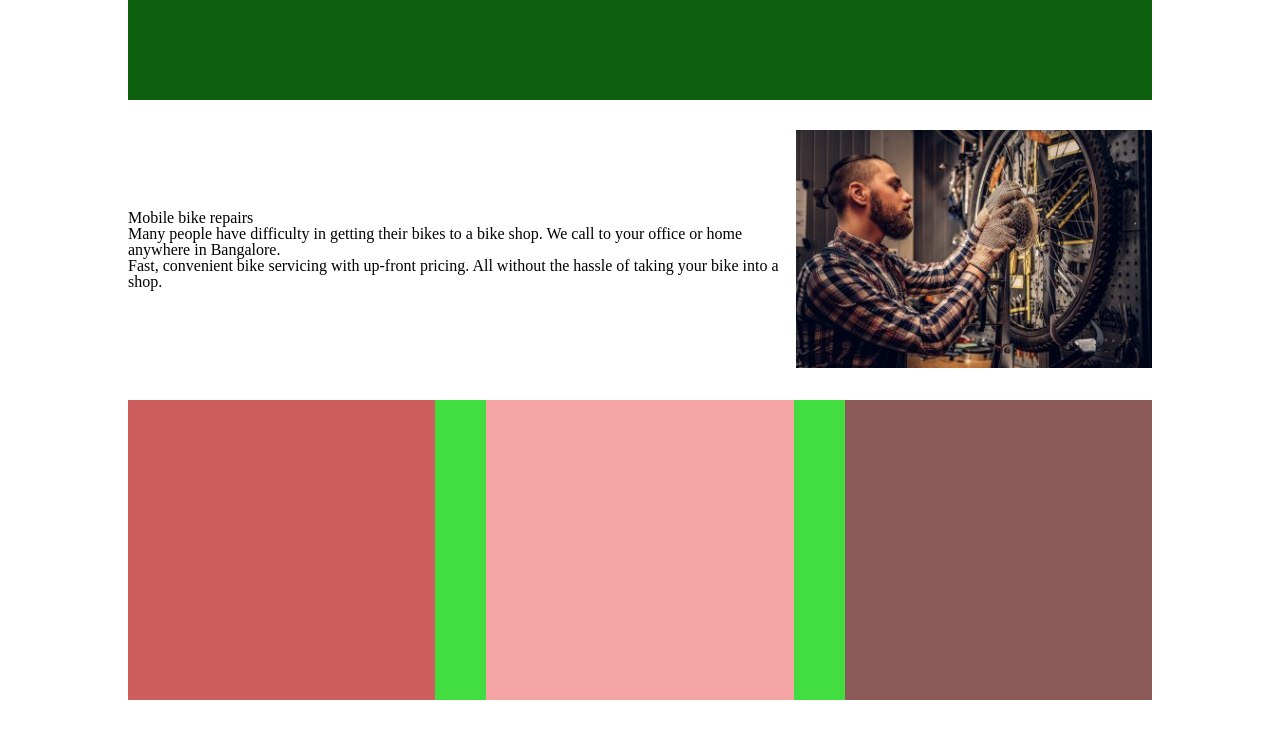
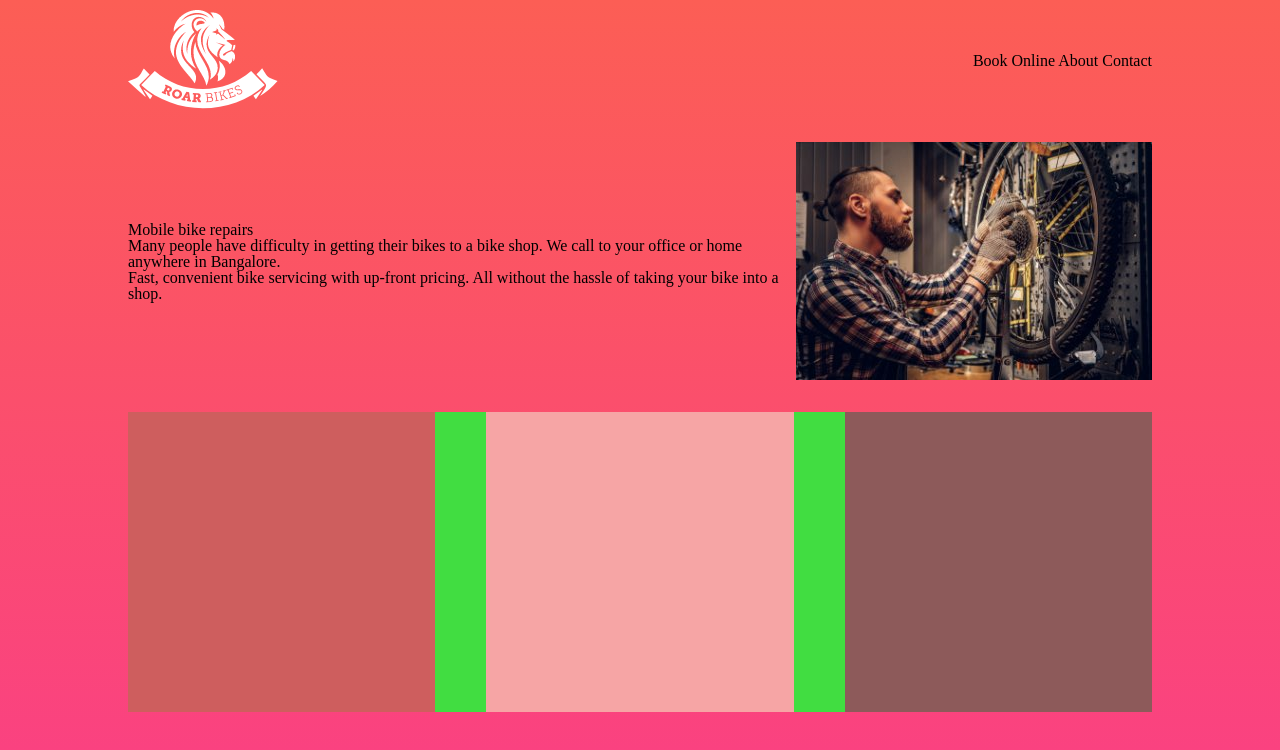
Before and after one commit to nandhirajan/html-css-bike-workshop-website, a plain HTML site: page index.html in a window 1280 px wide. Drawn offline with Linux system fonts and the light colour scheme.

Commit message:
Adding logo / formatting header / adding gradient background

```diff
--- a/index.html
+++ b/index.html
@@ -14,12 +14,21 @@
 
 <body>
     <div class="container">
-        <header></header>
+        <header>
+            <div class="logo">
+                <img src="images/bike-mechanic-logo.png" alt="Bike Mechanics Madurai">
+            </div>
+            <nav>
+                Book Online About Contact
+            </nav>
+        </header>
         <main>
             <div class="maincard1">
                 <h1>Mobile bike repairs</h1>
-                <p>Many people have difficulty in getting their bikes to a bike shop.  We call to your office or home anywhere in Bangalore.</p>
-                <p>Fast, convenient bike servicing with up-front pricing.  All without the hassle of taking your bike into a shop.</p>
+                <p>Many people have difficulty in getting their bikes to a bike shop. We call to your office or home
+                    anywhere in Bangalore.</p>
+                <p>Fast, convenient bike servicing with up-front pricing. All without the hassle of taking your bike
+                    into a shop.</p>
             </div>
 
             <div class="maincard2">
--- a/style.css
+++ b/style.css
@@ -5,9 +5,19 @@
     margin-right: auto;
 }
 
+html {
+    height: 100%;
+}
+
+body {
+    background-image: linear-gradient(#FC5E55,#FA4083);
+}
+
 header {
-    background-color: rgb(13, 95, 13);
-    min-height: 100px;
+    padding-top: 10px;
+    display: flex;
+    justify-content: space-between;
+    align-items: center;
 }
 
 main {
@@ -48,3 +58,8 @@ main {
 .maincard2 {
     flex: 1;
 }
+
+nav {
+    text-align: right;
+    justify-content: center;
+}
```
Also changed, not shown: images/bike-mechanic-logo.png (added).
